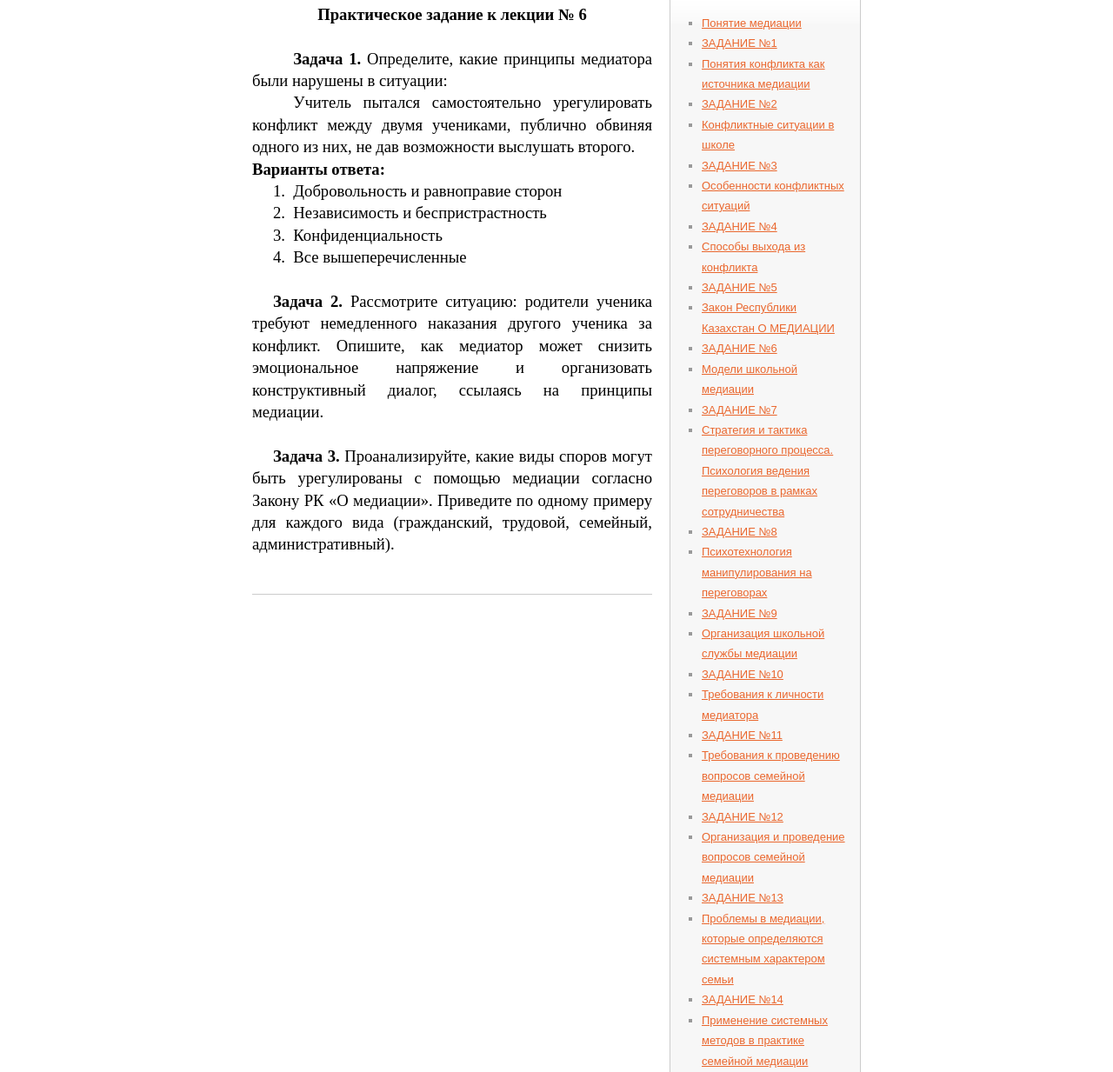
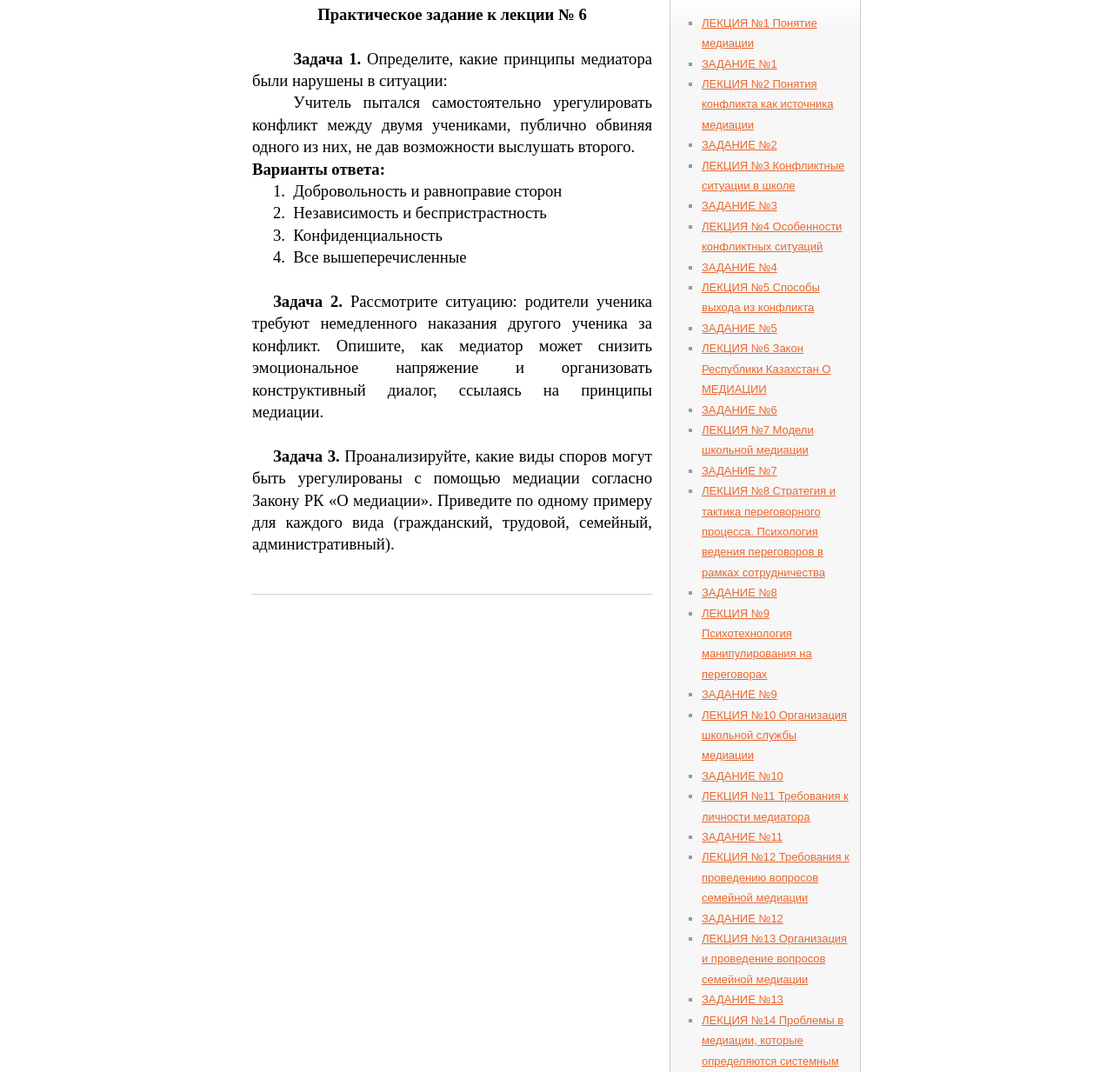
Before and after one commit to kifik2026/shkolnaya_i_semeynaya_mediatsiya, a plain HTML site: page page12.html in a window 1280 px wide. Shown: the part 234-1467 px from the top of the page at 87% size. Drawn offline with Linux system fonts and the light colour scheme; a script that the page names is missing.

Commit message:
Update page12.html

```diff
--- a/page12.html
+++ b/page12.html
@@ -132,35 +132,35 @@ lang=ru-KZ><o:p>&nbsp;</o:p></SPAN></P>
 			<h2 class="title"></h2>
 			<div class="content">
 				<ul>
-					<li><a style="" href="page1.html">Понятие медиации</a></li>
+					<li><a style="" href="page1.html">ЛЕКЦИЯ №1 Понятие медиации</a></li>
 <li><a style="" href="page2.html">ЗАДАНИЕ №1</a></li>
-<li><a style="" href="page3.html">Понятия конфликта как источника медиации</a></li>
+<li><a style="" href="page3.html">ЛЕКЦИЯ №2 Понятия конфликта как источника медиации</a></li>
 <li><a style="" href="page4.html">ЗАДАНИЕ №2</a></li>
-<li><a style="" href="page5.html">Конфликтные ситуации в школе</a></li>
+<li><a style="" href="page5.html">ЛЕКЦИЯ №3 Конфликтные ситуации в школе</a></li>
 <li><a style="" href="page6.html">ЗАДАНИЕ №3</a></li>
-<li><a style="" href="page7.html">Особенности конфликтных ситуаций</a></li>
+<li><a style="" href="page7.html">ЛЕКЦИЯ №4 Особенности конфликтных ситуаций</a></li>
 <li><a style="" href="page8.html">ЗАДАНИЕ №4</a></li>
-<li><a style="" href="page9.html">Способы выхода из конфликта</a></li>
+<li><a style="" href="page9.html">ЛЕКЦИЯ №5 Способы выхода из конфликта</a></li>
 <li><a style="" href="page10.html">ЗАДАНИЕ №5</a></li>
-<li><a style="" href="page11.html">Закон Республики Казахстан О МЕДИАЦИИ</a></li>
-<li class="active"><a style="" href="page12.html">ЗАДАНИЕ №6</a></li>
-<li><a style="" href="page13.html">Модели школьной медиации</a></li>
+<li><a style="" href="page11.html">ЛЕКЦИЯ №6 Закон Республики Казахстан О МЕДИАЦИИ</a></li>
+<li><a style="" href="page12.html">ЗАДАНИЕ №6</a></li>
+<li><a style="" href="page13.html">ЛЕКЦИЯ №7 Модели школьной медиации</a></li>
 <li><a style="" href="page14.html">ЗАДАНИЕ №7</a></li>
-<li><a style="" href="page29.html">Стратегия и тактика переговорного процесса. Психология ведения переговоров в рамках сотрудничества</a></li>
+<li><a style="" href="page29.html">ЛЕКЦИЯ №8 Стратегия и тактика переговорного процесса. Психология ведения переговоров в рамках сотрудничества</a></li>
 <li><a style="" href="page30.html">ЗАДАНИЕ №8</a></li>
-<li><a style="" href="page31.html">Психотехнология манипулирования на переговорах</a></li>
+<li><a style="" href="page31.html">ЛЕКЦИЯ №9 Психотехнология манипулирования на переговорах</a></li>
 <li><a style="" href="page32.html">ЗАДАНИЕ №9</a></li>
-<li><a style="" href="page33.html">Организация школьной службы медиации</a></li>
+<li><a style="" href="page33.html">ЛЕКЦИЯ №10 Организация школьной службы медиации</a></li>
 <li><a style="" href="page34.html">ЗАДАНИЕ №10</a></li>
-<li><a style="" href="page35.html">Требования к личности медиатора</a></li>
+<li><a style="" href="page35.html">ЛЕКЦИЯ №11 Требования к личности медиатора</a></li>
 <li><a style="" href="page36.html">ЗАДАНИЕ №11</a></li>
-<li><a style="" href="page37.html">Требования к проведению вопросов семейной медиации</a></li>
+<li><a style="" href="page37.html">ЛЕКЦИЯ №12 Требования к проведению вопросов семейной медиации</a></li>
 <li><a style="" href="page38.html">ЗАДАНИЕ №12</a></li>
-<li><a style="" href="page39.html">Организация и проведение вопросов семейной медиации</a></li>
+<li><a style="" href="page39.html">ЛЕКЦИЯ №13 Организация и проведение вопросов семейной медиации</a></li>
 <li><a style="" href="page40.html">ЗАДАНИЕ №13</a></li>
-<li><a style="" href="page41.html">Проблемы в медиации, которые определяются системным характером семьи</a></li>
+<li><a style="" href="page41.html">ЛЕКЦИЯ №14 Проблемы в медиации, которые определяются системным характером семьи</a></li>
 <li><a style="" href="page42.html">ЗАДАНИЕ №14</a></li>
-<li><a style="" href="page43.html">Применение системных методов в практике семейной медиации</a></li>
+<li><a style="" href="page43.html">ЛЕКЦИЯ №15 Применение системных методов в практике семейной медиации</a></li>
 <li><a style="" href="page44.html">ЗАДАНИЕ №15</a></li>
 <li><a style="" href="page45.html">ПРИЛОЖЕНИЕ 1</a></li>
 
```
